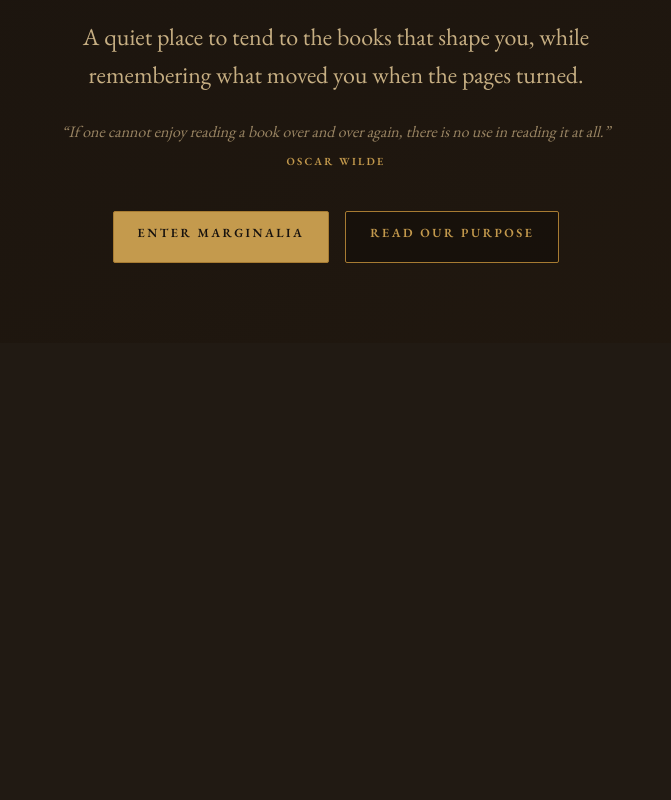
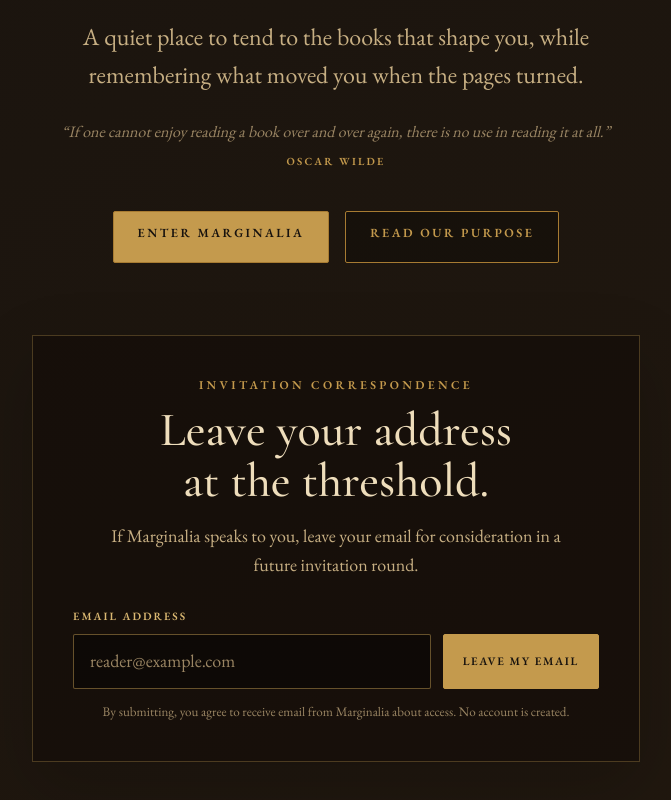
Before and after one commit to thewanderingwizard/readmarginalia, a Next.js app: page / in a window 1280 px wide. Shown: the part 887-1687 px from the top of the page, without its empty margins (304-975 px from the left). Before the commit the page ends 1230 px from the top, so only its background shows below. Built offline with nearby package versions, Linux system fonts and the light colour scheme.

Commit message:
Restore public email interest form

```diff
--- a/src/app/globals.css
+++ b/src/app/globals.css
@@ -239,6 +239,113 @@ a {
   background: rgba(196, 154, 77, 0.12);
 }
 
+.interest-card {
+  width: min(100%, 38rem);
+  margin-top: clamp(3.5rem, 9vh, 6rem);
+  padding: clamp(1.5rem, 5vw, 2.5rem);
+  border: 1px solid var(--line);
+  background: rgba(18, 12, 8, 0.58);
+  box-shadow: 0 1.5rem 4rem rgba(0, 0, 0, 0.18);
+}
+
+.interest-card h2 {
+  margin: 0.65rem 0 0;
+  color: var(--ink-900);
+  font-family: var(--font-display), Georgia, serif;
+  font-size: clamp(2rem, 5vw, 3rem);
+  font-weight: 500;
+  line-height: 1.05;
+  text-wrap: balance;
+}
+
+.interest-card__introduction,
+.interest-card--received > p:last-child {
+  max-width: 31rem;
+  margin: 1rem auto 0;
+  color: var(--ink-700);
+}
+
+.interest-form {
+  margin-top: 1.75rem;
+  text-align: left;
+}
+
+.interest-form > label {
+  display: block;
+  margin-bottom: 0.55rem;
+  color: var(--brass-400);
+  font-size: 0.7rem;
+  font-weight: 600;
+  letter-spacing: 0.18em;
+  text-transform: uppercase;
+}
+
+.interest-form__row {
+  display: grid;
+  grid-template-columns: minmax(0, 1fr) auto;
+  gap: 0.75rem;
+}
+
+.interest-form input,
+.interest-form button {
+  min-height: 3.25rem;
+  border-radius: var(--radius);
+  font: inherit;
+}
+
+.interest-form input {
+  min-width: 0;
+  padding: 0.75rem 1rem;
+  border: 1px solid rgba(200, 161, 84, 0.48);
+  color: var(--ink-950);
+  background: rgba(10, 7, 5, 0.62);
+}
+
+.interest-form input::placeholder {
+  color: var(--ink-500);
+}
+
+.interest-form button {
+  padding: 0.75rem 1.2rem;
+  border: 1px solid var(--brass-700);
+  color: #17120e;
+  background: var(--brass-700);
+  cursor: pointer;
+  font-size: 0.72rem;
+  font-weight: 700;
+  letter-spacing: 0.14em;
+  text-transform: uppercase;
+}
+
+.interest-form button:hover:not(:disabled) {
+  background: var(--brass-400);
+}
+
+.interest-form input:disabled,
+.interest-form button:disabled {
+  cursor: wait;
+  opacity: 0.7;
+}
+
+.interest-card__consent,
+.interest-card__error {
+  margin: 0.8rem 0 0;
+  font-size: 0.82rem;
+  line-height: 1.45;
+}
+
+.interest-card__consent {
+  color: var(--ink-500);
+}
+
+.interest-card__error {
+  color: #e0aaa0;
+}
+
+.interest-card--received {
+  padding-block: 2.5rem;
+}
+
 .reading-page {
   min-height: 100vh;
   padding: clamp(2rem, 7vw, 6rem) 1.5rem;
@@ -421,6 +528,14 @@ a {
   .button {
     width: 100%;
   }
+
+  .interest-form__row {
+    grid-template-columns: 1fr;
+  }
+
+  .interest-form button {
+    width: 100%;
+  }
 }
 
 @media (prefers-reduced-motion: reduce) {
--- a/src/app/page.tsx
+++ b/src/app/page.tsx
@@ -1,5 +1,6 @@
 import Link from "next/link";
 import { Crest } from "@/components/brand/crest";
+import { InterestForm } from "@/components/interest-form";
 import { MetatronsCube } from "@/components/brand/metatrons-cube";
 
 export default function Home() {
@@ -32,6 +33,7 @@ export default function Home() {
               Read our purpose
             </Link>
           </div>
+          <InterestForm />
         </div>
       </section>
     </main>
--- /dev/null
+++ b/src/components/interest-form.tsx
@@ -0,0 +1,86 @@
+"use client";
+
+import { useState, type FormEvent } from "react";
+
+const FORMSPREE_ENDPOINT = "https://formspree.io/f/xqewrdlk";
+
+type SubmissionState = "idle" | "submitting" | "succeeded" | "failed";
+
+export function InterestForm() {
+  const [state, setState] = useState<SubmissionState>("idle");
+
+  async function submitInterest(event: FormEvent<HTMLFormElement>) {
+    event.preventDefault();
+    const form = event.currentTarget;
+    setState("submitting");
+
+    try {
+      const response = await fetch(FORMSPREE_ENDPOINT, {
+        method: "POST",
+        body: new FormData(form),
+        headers: { Accept: "application/json" },
+      });
+
+      if (!response.ok) throw new Error("Formspree submission failed");
+      form.reset();
+      setState("succeeded");
+    } catch {
+      setState("failed");
+    }
+  }
+
+  if (state === "succeeded") {
+    return (
+      <section className="interest-card interest-card--received" aria-live="polite">
+        <p className="eyebrow">Address received</p>
+        <h2>Your name rests at the threshold.</h2>
+        <p>
+          If an invitation becomes available, a private passage into Marginalia will arrive by email.
+        </p>
+      </section>
+    );
+  }
+
+  return (
+    <section className="interest-card" aria-labelledby="interest-title">
+      <p className="eyebrow">Invitation correspondence</p>
+      <h2 id="interest-title">Leave your address at the threshold.</h2>
+      <p className="interest-card__introduction">
+        If Marginalia speaks to you, leave your email for consideration in a future invitation round.
+      </p>
+      <form
+        className="interest-form"
+        action={FORMSPREE_ENDPOINT}
+        method="POST"
+        onSubmit={submitInterest}
+      >
+        <input type="hidden" name="_subject" value="New Marginalia access interest" />
+        <input type="hidden" name="source" value="Public Marginalia threshold" />
+        <label htmlFor="interest-email">Email address</label>
+        <div className="interest-form__row">
+          <input
+            id="interest-email"
+            name="email"
+            type="email"
+            autoComplete="email"
+            inputMode="email"
+            placeholder="reader@example.com"
+            disabled={state === "submitting"}
+            required
+          />
+          <button type="submit" disabled={state === "submitting"}>
+            {state === "submitting" ? "Sending…" : "Leave my email"}
+          </button>
+        </div>
+      </form>
+      <p className="interest-card__consent">
+        By submitting, you agree to receive email from Marginalia about access. No account is created.
+      </p>
+      {state === "failed" ? (
+        <p className="interest-card__error" role="alert">
+          Your address could not be sent. Please wait a moment and try again.
+        </p>
+      ) : null}
+    </section>
+  );
+}
```
